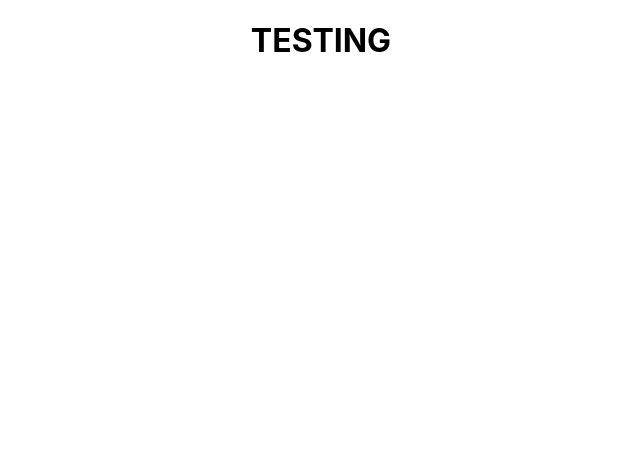
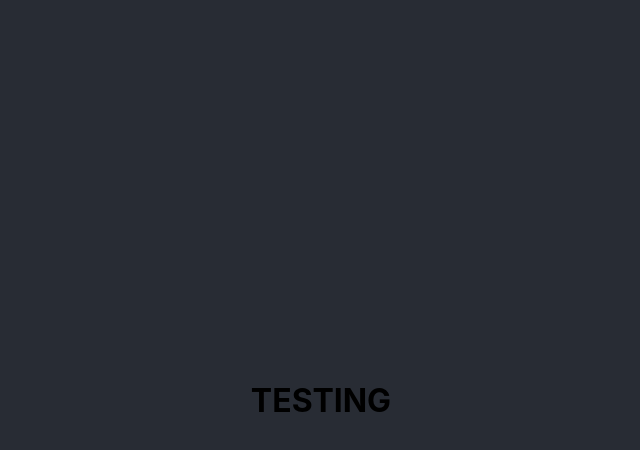
Before and after one commit to IanRMS/using-ui-form-kit, a React (Create React App) app: page / in a window 1280 px wide. Shown: the top 450 px of the page, without its empty margins (319-959 px from the left). Built offline with nearby package versions, Linux system fonts and the light colour scheme.

Commit message:
feat: styled-components installed

```diff
--- a/package.json
+++ b/package.json
@@ -8,7 +8,8 @@
     "@testing-library/user-event": "^7.1.2",
     "react": "^16.13.1",
     "react-dom": "^16.13.1",
-    "react-scripts": "3.4.1"
+    "react-scripts": "3.4.1",
+    "styled-components": "^5.1.0"
   },
   "scripts": {
     "start": "react-scripts start",
--- a/src/App.css
+++ /dev/null
@@ -1,38 +0,0 @@
-.App {
-  text-align: center;
-}
-
-.App-logo {
-  height: 40vmin;
-  pointer-events: none;
-}
-
-@media (prefers-reduced-motion: no-preference) {
-  .App-logo {
-    animation: App-logo-spin infinite 20s linear;
-  }
-}
-
-.App-header {
-  background-color: #282c34;
-  min-height: 100vh;
-  display: flex;
-  flex-direction: column;
-  align-items: center;
-  justify-content: center;
-  font-size: calc(10px + 2vmin);
-  color: white;
-}
-
-.App-link {
-  color: #61dafb;
-}
-
-@keyframes App-logo-spin {
-  from {
-    transform: rotate(0deg);
-  }
-  to {
-    transform: rotate(360deg);
-  }
-}
--- a/src/App.js
+++ b/src/App.js
@@ -1,11 +1,11 @@
 import React from "react";
-import "./App.css";
+import { Container } from "./styles";
 
 function App() {
   return (
-    <div className="App">
+    <Container>
       <h1>TESTING</h1>
-    </div>
+    </Container>
   );
 }
 
--- /dev/null
+++ b/src/styles.js
@@ -0,0 +1,10 @@
+import styled from "styled-components";
+
+export const Container = styled.div`
+  background-color: #282c34;
+  min-height: 100vh;
+  display: flex;
+  flex-direction: column;
+  align-items: center;
+  justify-content: center;
+`;
```
Also changed, not shown: 1 other file (tests, documents, lock files or other folders).
